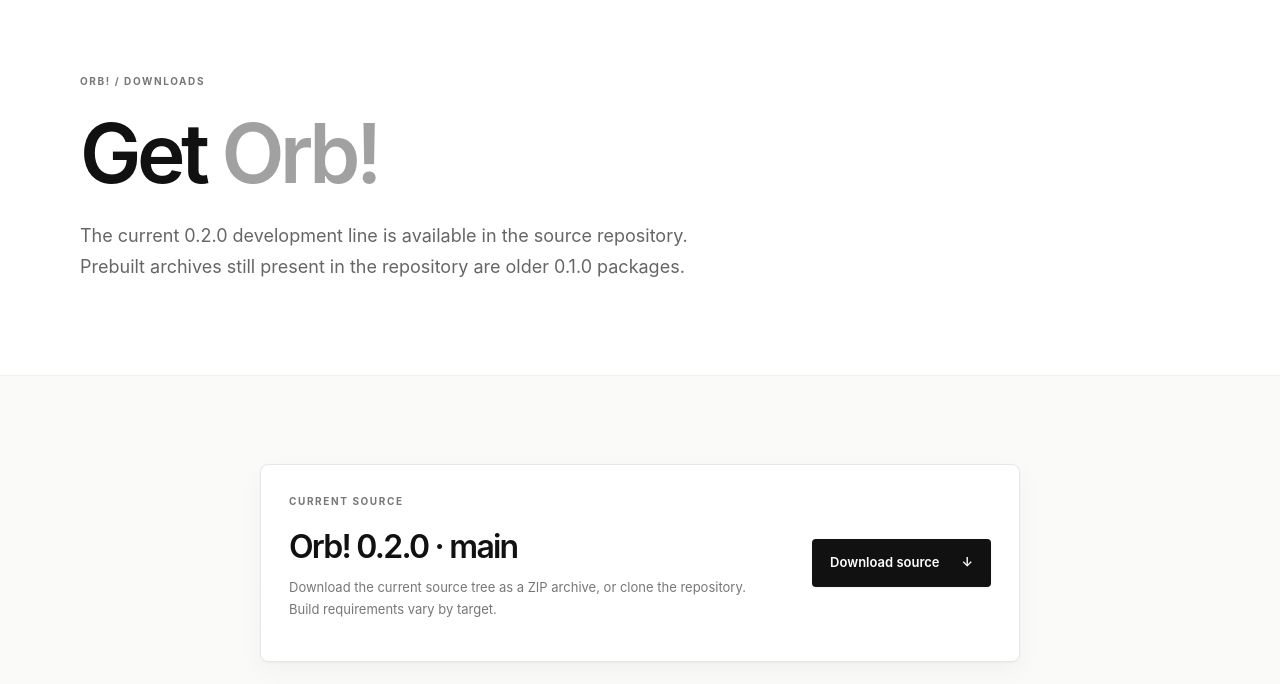
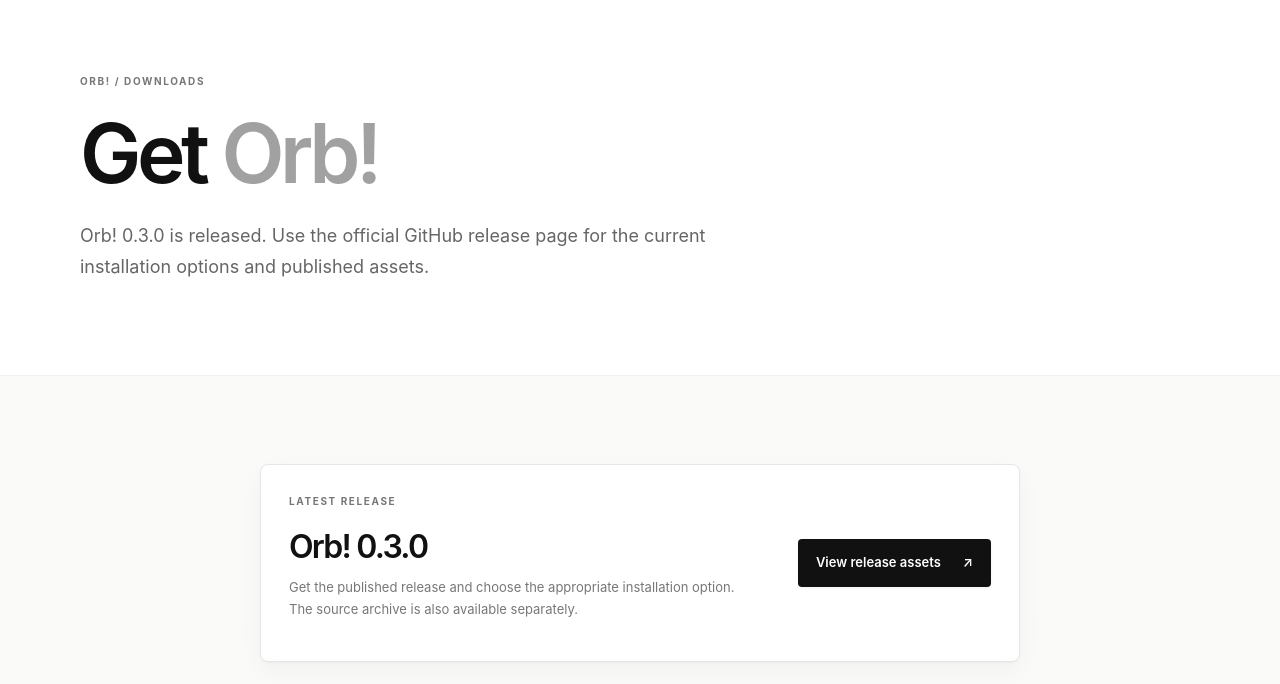
Before and after one commit to Orb-Corporation/Orb-Corporation, a plain HTML site: page products/orb-lang/downloads/index.html in a window 1280 px wide. Shown: the part 111-795 px from the top of the page. Drawn offline with Linux system fonts and the light colour scheme.

Commit message:
Update Orb! 0.3.0 release information

```diff
--- a/products/orb-lang/downloads/index.html
+++ b/products/orb-lang/downloads/index.html
@@ -2,7 +2,7 @@
 <html lang="en">
 <head>
   <meta charset="utf-8"><meta name="viewport" content="width=device-width,initial-scale=1">
-  <meta name="description" content="Get Orb! source code, build instructions and platform notes for the 0.2.0 development line.">
+  <meta name="description" content="Get Orb! 0.3.0, official release assets, source code and platform installation notes.">
   <meta name="theme-color" content="#ffffff"><meta property="og:type" content="website"><meta property="og:site_name" content="Orb Corporation">
   <meta property="og:url" content="https://orb-corporation.onrender.com/products/orb-lang/downloads/">
   <link rel="canonical" href="https://orb-corporation.onrender.com/products/orb-lang/downloads/">
@@ -15,16 +15,16 @@
   <main id="main-content">
     <section class="page-hero container">
       <p class="eyebrow"><a href="/products/orb-lang/">ORB!</a> / DOWNLOADS</p><h1>Get <span class="muted">Orb!</span></h1>
-      <p class="lead">The current 0.2.0 development line is available in the source repository. Prebuilt archives still present in the repository are older 0.1.0 packages.</p>
+      <p class="lead">Orb! 0.3.0 is released. Use the official GitHub release page for the current installation options and published assets.</p>
     </section>
     <section class="section section-soft">
       <div class="container narrow">
         <div class="download-card">
-          <div><p class="eyebrow">CURRENT SOURCE</p><h2>Orb! 0.2.0 · main</h2><p>Download the current source tree as a ZIP archive, or clone the repository. Build requirements vary by target.</p></div>
-          <a class="button button-dark" href="https://github.com/YunaBugendai/Orb-/archive/refs/heads/main.zip">Download source <span>↓</span></a>
+          <div><p class="eyebrow">LATEST RELEASE</p><h2>Orb! 0.3.0</h2><p>Get the published release and choose the appropriate installation option. The source archive is also available separately.</p></div>
+          <a class="button button-dark" href="https://github.com/Orb-Corporation/Orb-/releases/latest" target="_blank" rel="noopener">View release assets <span>↗</span></a>
         </div>
         <div class="link-list">
-          <a href="https://github.com/YunaBugendai/Orb-" target="_blank" rel="noopener"><span><b>Source repository</b><small>Latest compiler source, examples, tests and documentation</small></span><span>↗</span></a>
+          <a href="https://github.com/Orb-Corporation/Orb-" target="_blank" rel="noopener"><span><b>Source repository</b><small>Latest compiler source, examples, tests and documentation</small></span><span>↗</span></a>
           <a href="https://github.com/YunaBugendai/Orb-/blob/main/docs/PLATFORMS.md" target="_blank" rel="noopener"><span><b>Platform installation guide</b><small>Linux, Windows / WSL2, native Windows and macOS notes</small></span><span>↗</span></a>
         </div>
         <h2 class="subheading">Build from source</h2>
@@ -38,10 +38,10 @@ orb run examples/hello.orb</code></pre>
         <div class="download-row"><div><b>Windows via WSL2</b><small>Recommended Windows workflow, running the Linux compiler inside WSL2</small></div><span class="status status-dev">Supported workflow</span></div>
         <div class="download-row"><div><b>Native Windows / macOS</b><small>Experimental targets; not executed on real Windows/macOS hardware according to project documentation</small></div><span class="status status-planned">Experimental</span></div>
         <h2 class="subheading">Older 0.1.0 packages</h2>
-        <p>The repository currently contains these older artifacts. They are not the current 0.2.0 source package:</p>
-        <div class="download-row"><div><b>Orb! 0.1.0 source ZIP</b><small>Older archive from the repository</small></div><a class="text-link" href="https://raw.githubusercontent.com/YunaBugendai/Orb-/main/orb-0.1.0.zip">Download <span>↓</span></a></div>
+        <p>The repository currently contains these older artifacts. They are legacy 0.1.0 artifacts and are not recommended for new installations:</p>
+        <div class="download-row"><div><b>Orb! 0.1.0 source ZIP</b><small>Older archive from the repository</small></div><a class="text-link" href="https://raw.githubusercontent.com/Orb-Corporation/Orb-/main/orb-0.1.0.zip">Download <span>↓</span></a></div>
         <div class="download-row"><div><b>Orb! VS Code extension 0.1.0</b><small>Prebuilt VSIX in the repository; extension source and docs may be newer</small></div><a class="text-link" href="https://raw.githubusercontent.com/YunaBugendai/Orb-/main/dist/orb-lang-0.1.0.vsix">Download <span>↓</span></a></div>
-        <div class="notice"><b>Experimental software</b><p>Orb! is under active development. Review the platform limitations and test the compiler in an appropriate development environment before relying on it. The website does not currently claim a 0.2.0 prebuilt installer or VSIX.</p></div>
+        <div class="notice"><b>Experimental software</b><p>Orb! is under active development. Review the platform limitations and test the compiler in an appropriate development environment before relying on it. Use the official release page above for the current 0.3.0 distribution. The legacy files below are retained for reference only.</p></div>
       </div>
     </section>
   </main>
```
